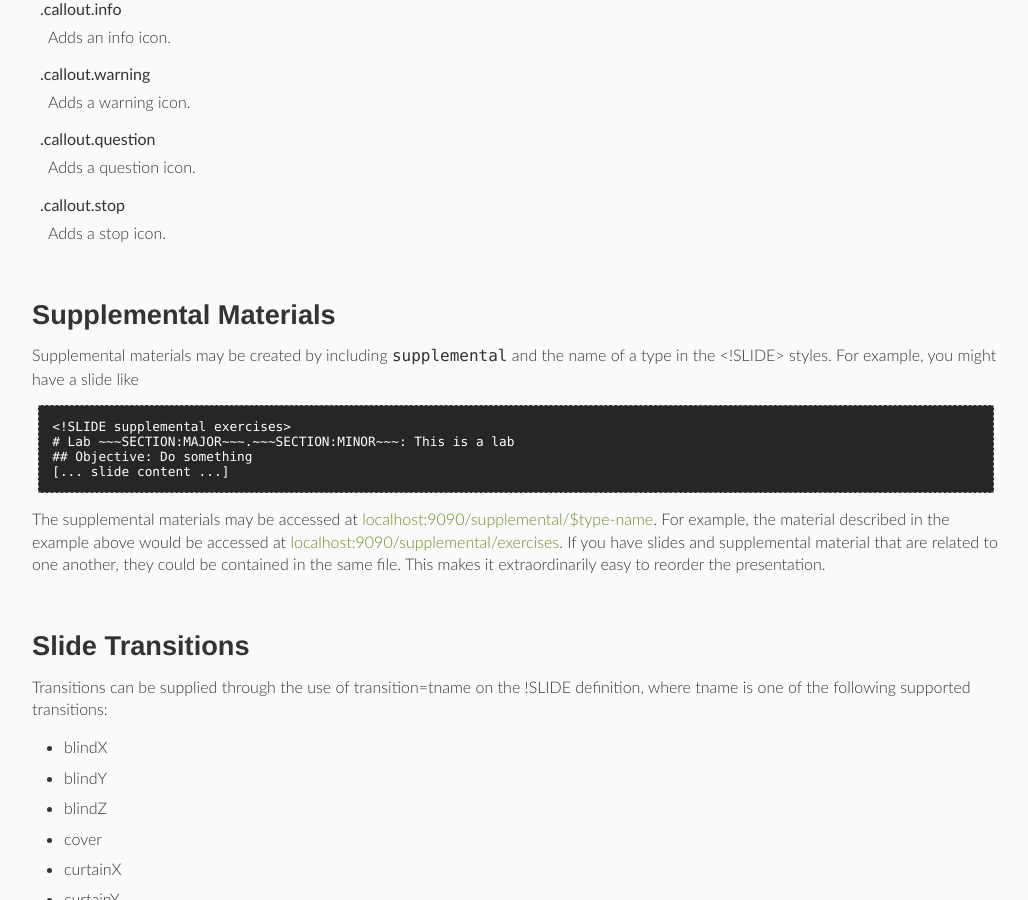
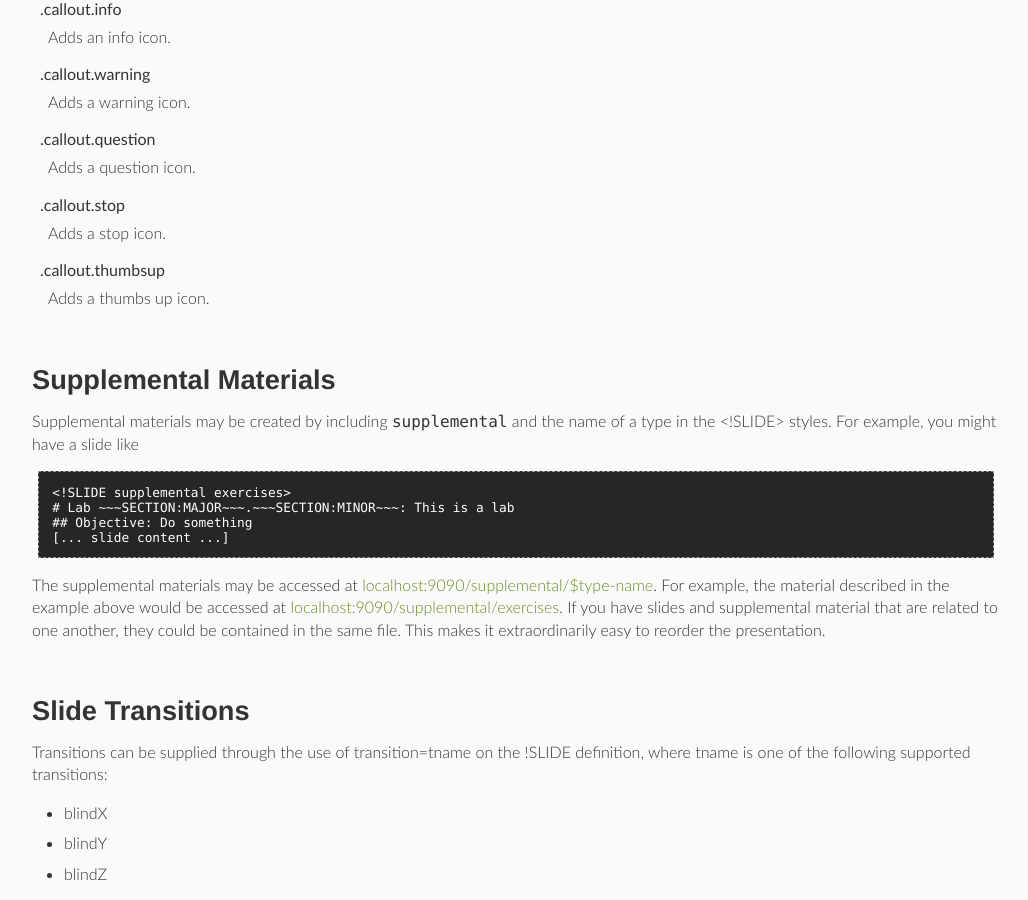
Before and after one commit to binford2k/showoff, a Jekyll site: the page documentation/AUTHORING_rdoc.html, which Jekyll copies as it is, in a window 1280 px wide and 900 px high, scrolled down 3076 px. Shown: the whole window, without its empty margins (248-1276 px from the left). Built offline with Jekyll 4.4.1, drawn with Linux system fonts in a browser that asks for light colours; some web fonts are replaced.

Commit message:
updating docs

```diff
--- a/documentation/AUTHORING_rdoc.html
+++ b/documentation/AUTHORING_rdoc.html
@@ -306,6 +306,9 @@ icon. To do this, add <code>.callout</code> or
 </dd><dt>.callout.stop
 <dd>
 <p>Adds a stop icon.</p>
+</dd><dt>.callout.thumbsup
+<dd>
+<p>Adds a thumbs up icon.</p>
 </dd></dl>
 
 <h1 id="label-Supplemental+Materials">Supplemental Materials<span><a href="#label-Supplemental+Materials">&para;</a> <a href="#top">&uarr;</a></span></h1>
```
Also changed, not shown: 4 other files.
